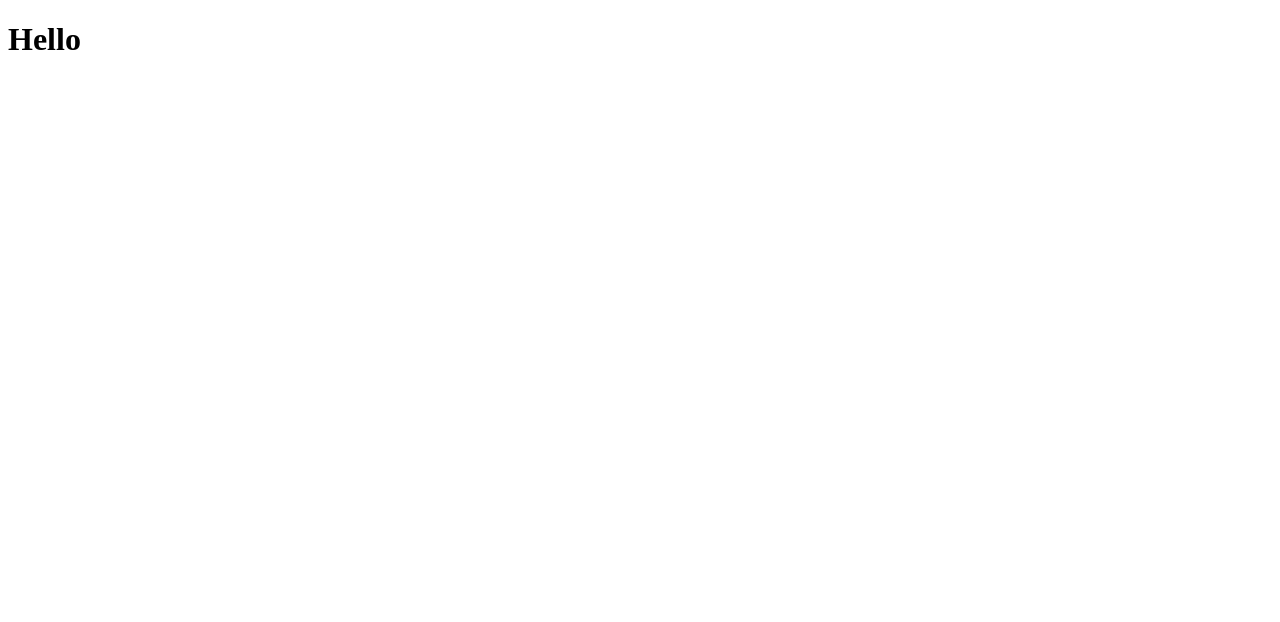
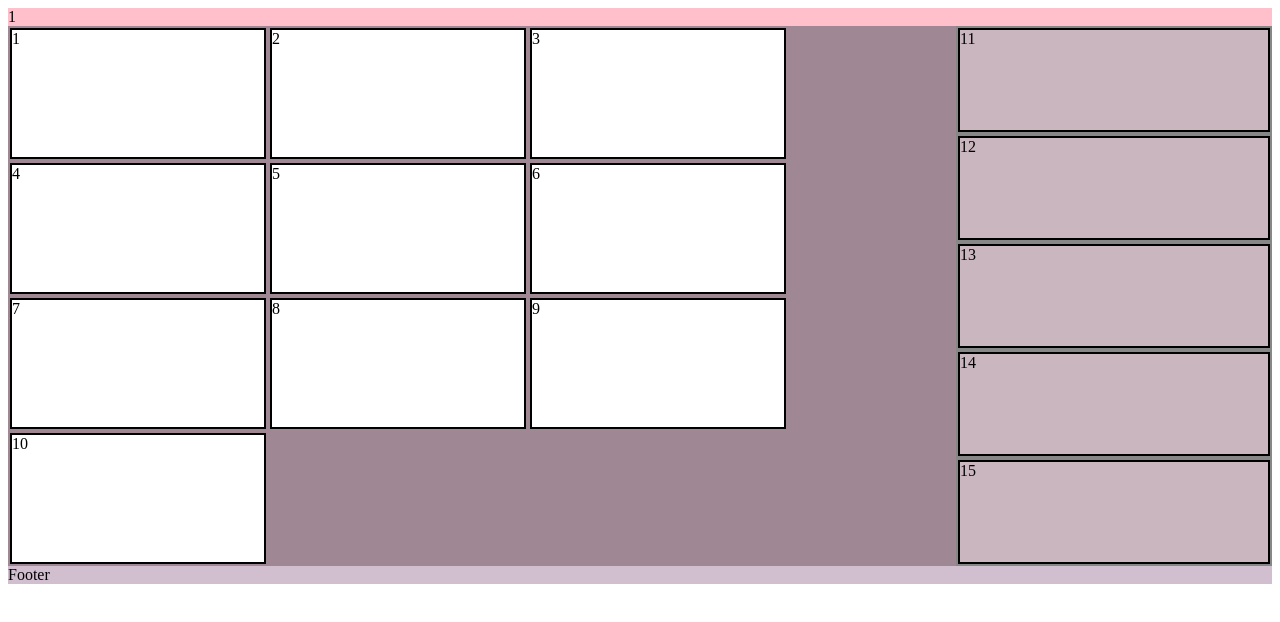
Before and after one commit to AideeGH/Homework, a plain HTML site: page index.html in a window 1280 px wide. Drawn offline with Linux system fonts and the light colour scheme.

Commit message:
index page layout

```diff
--- a/index.html
+++ b/index.html
@@ -5,8 +5,36 @@
     <meta http-equiv="X-UA-Compatible" content="IE=edge">
     <meta name="viewport" content="width=device-width, initial-scale=1.0">
     <title>Document</title>
+    <link rel="stylesheet" href="style.css">
 </head>
+
 <body>
-    <h1>Hello</h1>
+    <nav class="black grow">1
+
+    </nav>
+
+    <main class="main battleshipgrey">
+        <div class="flex75 mountbattenpink">
+            <div class="flexrow white border">1</div>
+            <div class="flexrow white border">2</div>
+            <div class="flexrow white border">3</div>
+            <div class="flexrow white border">4</div>
+            <div class="flexrow white border">5</div>
+            <div class="flexrow white border">6</div>
+            <div class="flexrow white border">7</div>
+            <div class="flexrow white border">8</div>
+            <div class="flexrow white border">9</div>
+            <div class="flexrow white border">10</div>
+        </div>
+        <div class="flex25">
+        <div class="flex25 englislavender"></div>
+        <div class="flexrow border blackshadows">11</div>
+        <div class="flexrow border blackshadows">12</div>
+        <div class="flexrow border blackshadows">13</div>
+        <div class="flexrow border blackshadows">14</div>
+        <div class="flexrow border blackshadows">15</div>
+    </div>
+    </main>
 </body>
+<footer class="thistle">Footer</footer>
 </html>
--- a/style.css
+++ b/style.css
@@ -0,0 +1,47 @@
+.flex75 {
+    display: flex;
+    flex-wrap: wrap;
+    flex-basis: 75%;
+}
+.flex25 {
+    display: flex;
+    flex-direction: column;
+    flex-basis: 25%;
+}
+.main {
+    display: flex;
+    flex-flow: row wrap;
+}
+.battleshipgrey {
+    background-color: #878787;
+}
+.mountbattenpink {
+    background-color: #A08794;
+}
+.englislavender {
+    background-color: #BB7E8C;
+}
+.blackshadows {
+    background-color: #c9b6be;
+    min-height: 100px;
+}
+.thistle {
+    background-color: #d1becf;
+}
+.flexrow {
+    flex-basis: calc(100% / 3 - 4pc);
+    margin: 2px;
+}
+.border {
+    border: 2px solid black;
+}
+.grow {
+    flex-grow: 1;
+}
+.black {
+    background-color: pink;
+}
+.white {
+    background-color: white;
+    min-height: 100px;
+}
```
